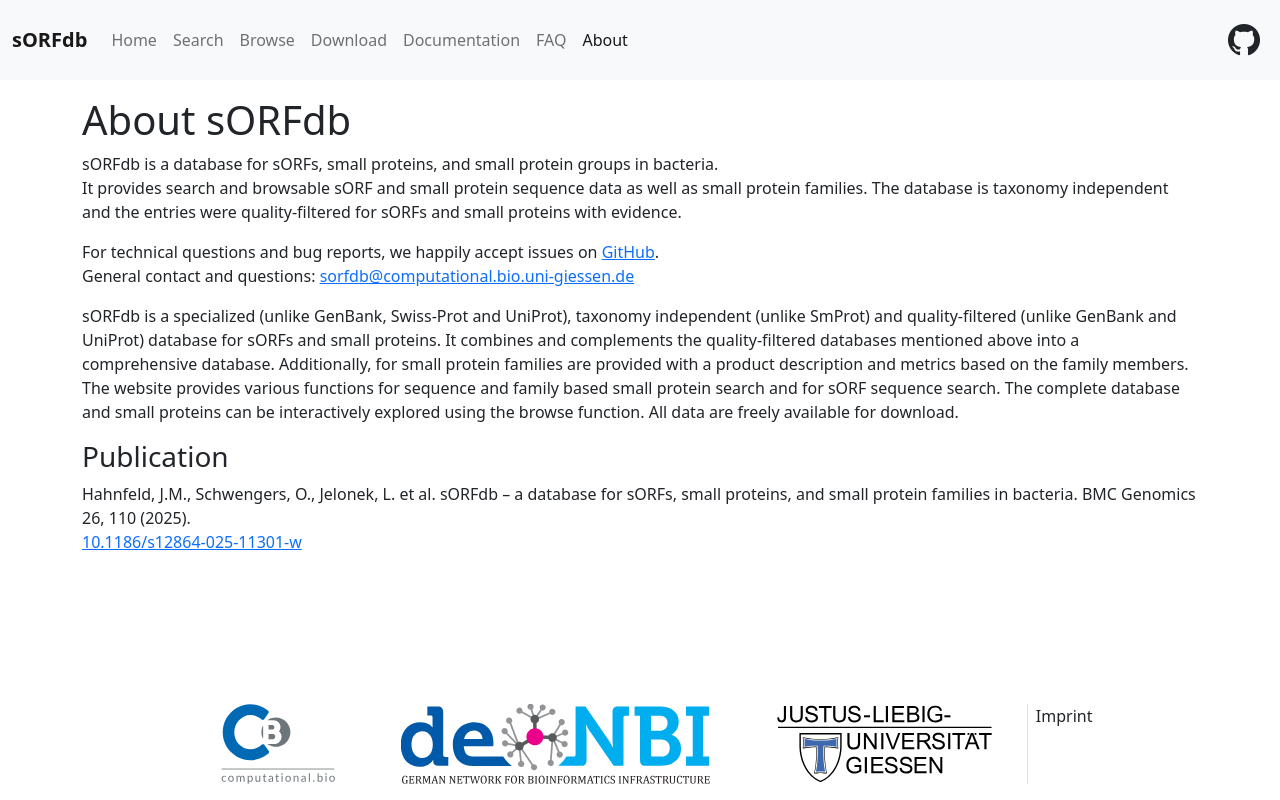
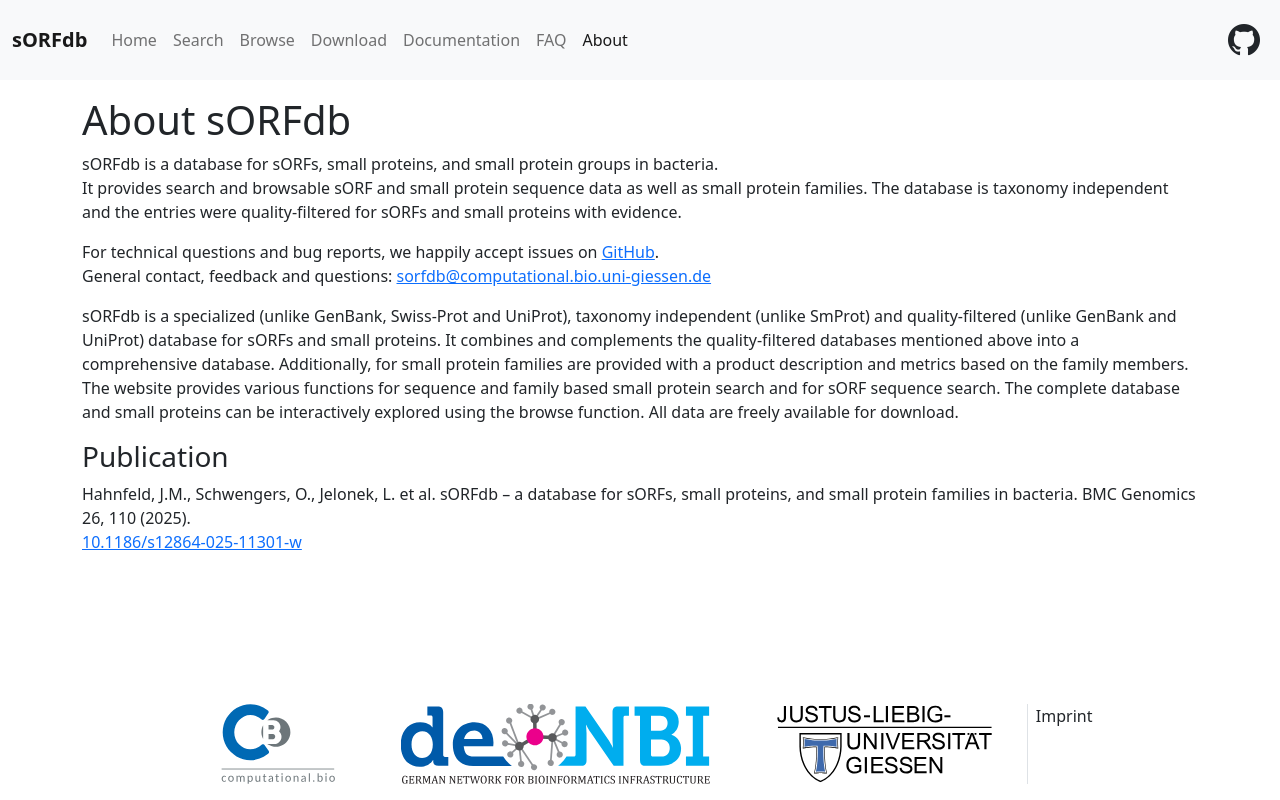
Before and after one commit to jhahnfeld/sorfdb-web, a Vue app: page /about in a window 1280 px wide. Built offline with nearby package versions, Linux system fonts and the light colour scheme.

Commit message:
Add feedback notice

```diff
--- a/src/views/AboutView.vue
+++ b/src/views/AboutView.vue
@@ -16,7 +16,7 @@
         >GitHub</a
       >.
       <br />
-      General contact and questions:
+      General contact, feedback and questions:
       <a href="mailto:sorfdb@computational.bio.uni-giessen.de"
         >sorfdb@computational.bio.uni-giessen.de</a
       >
```
